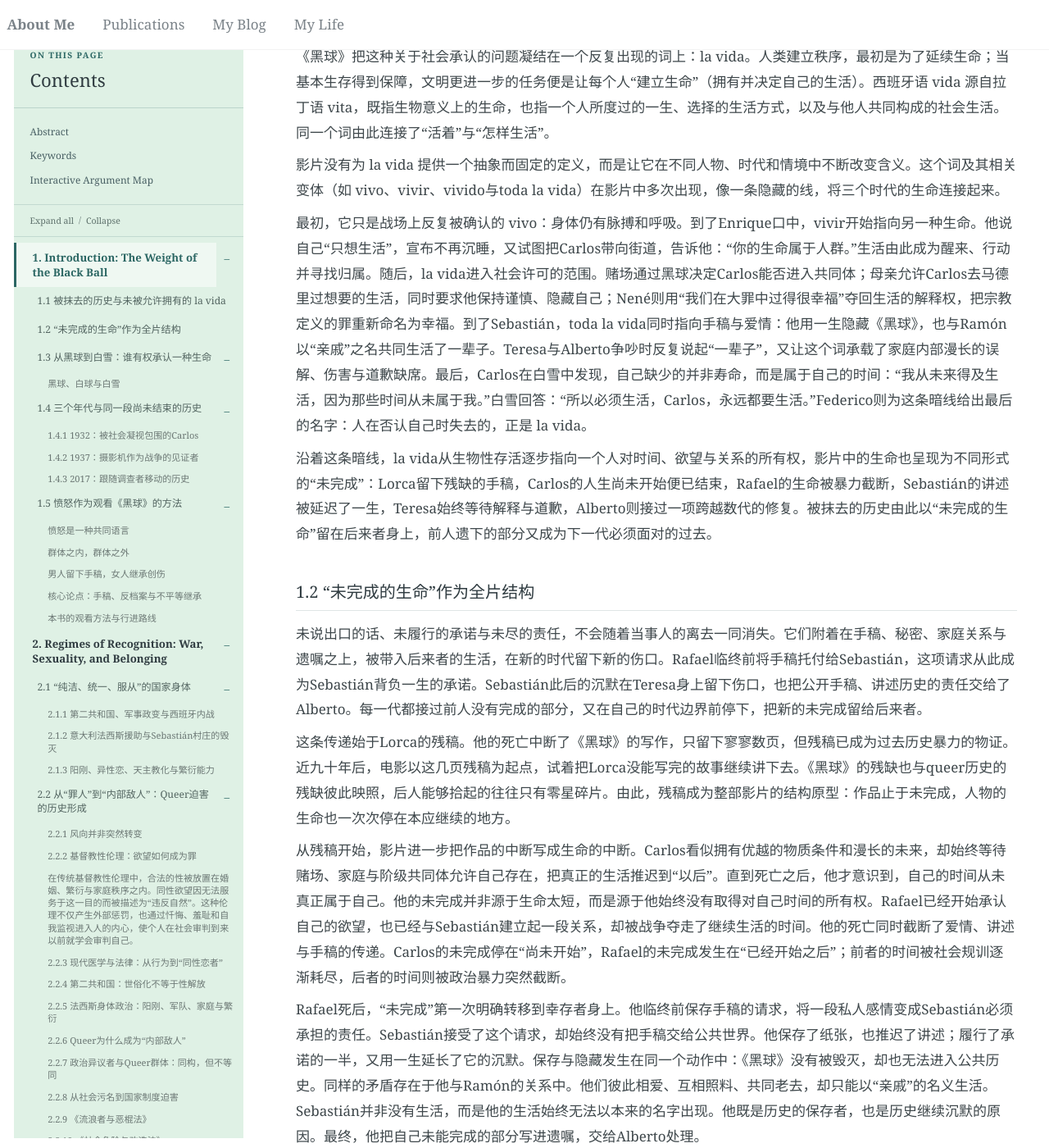
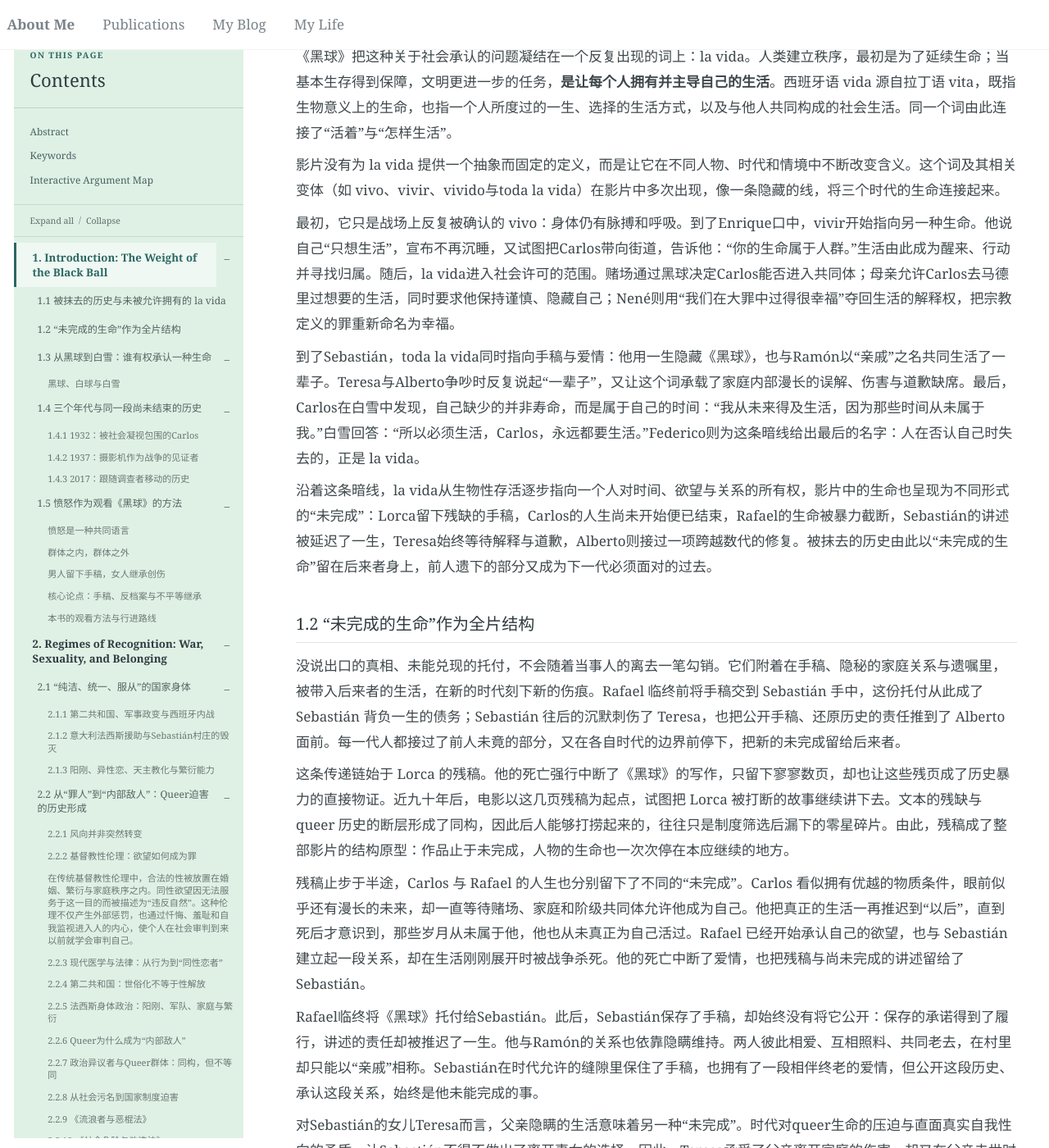
Before and after one commit to Cathylixi/Cathylixi.github.io, a Jekyll site: the page built from _posts/2026-11-10-la-bola-negra-review.md, in a window 1280 px wide and 1400 px high, scrolled down 3057 px. Shown: the whole window at 82% size. Built offline with Jekyll 4.4.1, drawn with Linux system fonts in a browser that asks for light colours; nearby versions of some CDN libraries; some of the changed text lies outside the part shown.

Commit message:
Publish La Bola Negra from Google Docs

```diff
--- a/_posts/2026-11-10-la-bola-negra-review.md
+++ b/_posts/2026-11-10-la-bola-negra-review.md
@@ -58,29 +58,35 @@ visualization_title: "《黑球》动态关系星图"
 
 历史抹除不一定非得靠烧毁档案或禁言。遗骨失踪、死亡漏登、伴侣关系遭到否认、公开哀悼受到限制，都会把一个人逐步排除出公共历史。亲友保存着他的遭遇，公共记录留下的却是一片空白。没有墓碑，死亡便无处安放；没有名分，爱情便被迫伪装成亲情或友情；没有讲述的出口，恐惧便沉淀为沉默与羞耻，继续传向下一代。
 
-历史可以被逐出公共视野，却不会因此消失。政府以“社会整体发展与安稳”为先，将个体寻求真相、正义与公共承认的权利置于次要位置。国家未曾处理的历史后果最终落在最无力承担的人身上，一个个渺小的个体及其后代被迫接过保存记忆、讲述历史、哀悼死者与追索正义的责任，同时承受随之而来的创伤代价。这种以和平为名的“集体和解”，要求受伤者保持缄默，以维持其他人不必面对过去的安稳生活。
+历史可以被逐出公共视野，却不会因此消失。政府以“社会整体发展与安稳”为先，将个体寻求真相、正义与公共承认的权利置于次要位置。这种以和平为名的“集体和解”，让国家未曾处理的历史后果最终落在最无力承担的人身上，受伤者被迫保持缄默，而一个个渺小的个体及其后代被迫接过保存记忆、讲述历史、哀悼死者与追索正义的责任，同时承受随之而来的创伤代价。
 
-当国家以和解之名走向未来，《黑球》却回过头来，把目光投向那些被公共历史留在过去的人。影片将“历史抹除”落实在三个时代、三个具体的人身上。贵族少爷Carlos在内战爆发前，就已经被阶级共同体与性规范以“同性恋”之名判定有罪；Sebastián本是没有明确政治立场的普通村民，却在村庄毁灭之后，于求生、复仇、迷茫与寻找归属的混杂冲动中进入弗朗哥阵营，并逐渐成为迫害他人的一部分；Alberto身在现代，依然承受着创伤代际传递的后果，生活在一种并不完全属于自己的痛苦之中。1932、1937与2017，社会制度不断更迭并取得进步，排斥机制也随时代改变形式，持续作用于个人生活。三个人身处不同的政治环境，拥有不同程度的话语资源与社会空间，却共同面对同一个问题：如何正视自己的生命，如何完整地承认自己。
+当国家以和解之名走向未来，《黑球》却回过头来，把目光投向那些被公共历史留在过去的人。影片将“历史抹除”落实在三个时代、三个具体的人身上。贵族少爷Carlos在内战爆发前，就已经被阶级共同体与性规范以“同性恋”之名判定有罪；Sebastián本是没有明确政治立场的普通村民，**村庄被毁后，在求生、复仇与寻找归属的混乱驱使下加入了佛朗哥阵营，最终沦为迫害体制的一环**；Alberto身在现代，依然承受着创伤代际传递的后果，生活在一种并不完全属于自己的痛苦之中。1932、1937与2017，社会制度不断更迭并取得进步，排斥机制也随时代改变形式，持续作用于个人生活。三个人身处不同的政治环境，拥有不同程度的话语资源与社会空间，却共同面对同一个问题：如何正视自己的生命，如何完整地承认自己。
 
 这些人的处境说明，宏大历史最终都会落到具体的身体与生活上。国家、宗教、家庭、阶级与性规范共同塑造他们如何理解自己，也决定他们能以何种身份被社会看见。社会承认意味着一个人能够以自己的名字公开存在，拥有自己的时间，坦然承认自己的关系，并安全地成为自己。
 
-《黑球》把这种关于社会承认的问题凝结在一个反复出现的词上：la vida。人类建立秩序，最初是为了延续生命；当基本生存得到保障，文明更进一步的任务便是让每个人“建立生命”（拥有并决定自己的生活）。西班牙语 vida 源自拉丁语 vita，既指生物意义上的生命，也指一个人所度过的一生、选择的生活方式，以及与他人共同构成的社会生活。同一个词由此连接了“活着”与“怎样生活”。
+《黑球》把这种关于社会承认的问题凝结在一个反复出现的词上：la vida。人类建立秩序，最初是为了延续生命；当基本生存得到保障，文明更进一步的任务，**是让每个人拥有并主导自己的生活**。西班牙语 vida 源自拉丁语 vita，既指生物意义上的生命，也指一个人所度过的一生、选择的生活方式，以及与他人共同构成的社会生活。同一个词由此连接了“活着”与“怎样生活”。
 
 影片没有为 la vida 提供一个抽象而固定的定义，而是让它在不同人物、时代和情境中不断改变含义。这个词及其相关变体（如 vivo、vivir、vivido与toda la vida）在影片中多次出现，像一条隐藏的线，将三个时代的生命连接起来。
 
-最初，它只是战场上反复被确认的 vivo：身体仍有脉搏和呼吸。到了Enrique口中，vivir开始指向另一种生命。他说自己“只想生活”，宣布不再沉睡，又试图把Carlos带向街道，告诉他：“你的生命属于人群。”生活由此成为醒来、行动并寻找归属。随后，la vida进入社会许可的范围。赌场通过黑球决定Carlos能否进入共同体；母亲允许Carlos去马德里过想要的生活，同时要求他保持谨慎、隐藏自己；Nené则用“我们在大罪中过得很幸福”夺回生活的解释权，把宗教定义的罪重新命名为幸福。到了Sebastián，toda la vida同时指向手稿与爱情：他用一生隐藏《黑球》，也与Ramón以“亲戚”之名共同生活了一辈子。Teresa与Alberto争吵时反复说起“一辈子”，又让这个词承载了家庭内部漫长的误解、伤害与道歉缺席。最后，Carlos在白雪中发现，自己缺少的并非寿命，而是属于自己的时间：“我从未来得及生活，因为那些时间从未属于我。”白雪回答：“所以必须生活，Carlos，永远都要生活。”Federico则为这条暗线给出最后的名字：人在否认自己时失去的，正是 la vida。
+最初，它只是战场上反复被确认的 vivo：身体仍有脉搏和呼吸。到了Enrique口中，vivir开始指向另一种生命。他说自己“只想生活”，宣布不再沉睡，又试图把Carlos带向街道，告诉他：“你的生命属于人群。”生活由此成为醒来、行动并寻找归属。随后，la vida进入社会许可的范围。赌场通过黑球决定Carlos能否进入共同体；母亲允许Carlos去马德里过想要的生活，同时要求他保持谨慎、隐藏自己；Nené则用“我们在大罪中过得很幸福”夺回生活的解释权，把宗教定义的罪重新命名为幸福。
+
+到了Sebastián，toda la vida同时指向手稿与爱情：他用一生隐藏《黑球》，也与Ramón以“亲戚”之名共同生活了一辈子。Teresa与Alberto争吵时反复说起“一辈子”，又让这个词承载了家庭内部漫长的误解、伤害与道歉缺席。最后，Carlos在白雪中发现，自己缺少的并非寿命，而是属于自己的时间：“我从未来得及生活，因为那些时间从未属于我。”白雪回答：“所以必须生活，Carlos，永远都要生活。”Federico则为这条暗线给出最后的名字：人在否认自己时失去的，正是 la vida。
 
 沿着这条暗线，la vida从生物性存活逐步指向一个人对时间、欲望与关系的所有权，影片中的生命也呈现为不同形式的“未完成”：Lorca留下残缺的手稿，Carlos的人生尚未开始便已结束，Rafael的生命被暴力截断，Sebastián的讲述被延迟了一生，Teresa始终等待解释与道歉，Alberto则接过一项跨越数代的修复。被抹去的历史由此以“未完成的生命”留在后来者身上，前人遗下的部分又成为下一代必须面对的过去。
 
 ### 1.2 “未完成的生命”作为全片结构
 
-未说出口的话、未履行的承诺与未尽的责任，不会随着当事人的离去一同消失。它们附着在手稿、秘密、家庭关系与遗嘱之上，被带入后来者的生活，在新的时代留下新的伤口。Rafael临终前将手稿托付给Sebastián，这项请求从此成为Sebastián背负一生的承诺。Sebastián此后的沉默在Teresa身上留下伤口，也把公开手稿、讲述历史的责任交给了Alberto。每一代都接过前人没有完成的部分，又在自己的时代边界前停下，把新的未完成留给后来者。
+没说出口的真相、未能兑现的托付，不会随着当事人的离去一笔勾销。它们附着在手稿、隐秘的家庭关系与遗嘱里，被带入后来者的生活，在新的时代刻下新的伤痕。Rafael 临终前将手稿交到 Sebastián 手中，这份托付从此成了 Sebastián 背负一生的债务；Sebastián 往后的沉默刺伤了 Teresa，也把公开手稿、还原历史的责任推到了 Alberto 面前。每一代人都接过了前人未竟的部分，又在各自时代的边界前停下，把新的未完成留给后来者。
 
-这条传递始于Lorca的残稿。他的死亡中断了《黑球》的写作，只留下寥寥数页，但残稿已成为过去历史暴力的物证。近九十年后，电影以这几页残稿为起点，试着把Lorca没能写完的故事继续讲下去。《黑球》的残缺也与queer历史的残缺彼此映照，后人能够拾起的往往只有零星碎片。由此，残稿成为整部影片的结构原型：作品止于未完成，人物的生命也一次次停在本应继续的地方。
+这条传递链始于 Lorca 的残稿。他的死亡强行中断了《黑球》的写作，只留下寥寥数页，却也让这些残页成了历史暴力的直接物证。近九十年后，电影以这几页残稿为起点，试图把 Lorca 被打断的故事继续讲下去。文本的残缺与 queer 历史的断层形成了同构，因此后人能够打捞起来的，往往只是制度筛选后漏下的零星碎片。由此，残稿成了整部影片的结构原型：作品止于未完成，人物的生命也一次次停在本应继续的地方。
 
-从残稿开始，影片进一步把作品的中断写成生命的中断。Carlos看似拥有优越的物质条件和漫长的未来，却始终等待赌场、家庭与阶级共同体允许自己存在，把真正的生活推迟到“以后”。直到死亡之后，他才意识到，自己的时间从未真正属于自己。他的未完成并非源于生命太短，而是源于他始终没有取得对自己时间的所有权。Rafael已经开始承认自己的欲望，也已经与Sebastián建立起一段关系，却被战争夺走了继续生活的时间。他的死亡同时截断了爱情、讲述与手稿的传递。Carlos的未完成停在“尚未开始”，Rafael的未完成发生在“已经开始之后”；前者的时间被社会规训逐渐耗尽，后者的时间则被政治暴力突然截断。
+残稿止步于半途，Carlos 与 Rafael 的人生也分别留下了不同的“未完成”。Carlos 看似拥有优越的物质条件，眼前似乎还有漫长的未来，却一直等待赌场、家庭和阶级共同体允许他成为自己。他把真正的生活一再推迟到“以后”，直到死后才意识到，那些岁月从未属于他，他也从未真正为自己活过。Rafael 已经开始承认自己的欲望，也与 Sebastián 建立起一段关系，却在生活刚刚展开时被战争杀死。他的死亡中断了爱情，也把残稿与尚未完成的讲述留给了 Sebastián。
 
-Rafael死后，“未完成”第一次明确转移到幸存者身上。他临终前保存手稿的请求，将一段私人感情变成Sebastián必须承担的责任。Sebastián接受了这个请求，却始终没有把手稿交给公共世界。他保存了纸张，也推迟了讲述；履行了承诺的一半，又用一生延长了它的沉默。保存与隐藏发生在同一个动作中：《黑球》没有被毁灭，却也无法进入公共历史。同样的矛盾存在于他与Ramón的关系中。他们彼此相爱、互相照料、共同老去，却只能以“亲戚”的名义生活。Sebastián并非没有生活，而是他的生活始终无法以本来的名字出现。他既是历史的保存者，也是历史继续沉默的原因。最终，他把自己未能完成的部分写进遗嘱，交给Alberto处理。
+Rafael临终将《黑球》托付给Sebastián。此后，Sebastián保存了手稿，却始终没有将它公开：保存的承诺得到了履行，讲述的责任却被推迟了一生。他与Ramón的关系也依靠隐瞒维持。两人彼此相爱、互相照料、共同老去，在村里却只能以“亲戚”相称。Sebastián在时代允许的缝隙里保住了手稿，也拥有了一段相伴终老的爱情，但公开这段历史、承认这段关系，始终是他未能完成的事。
+
+对Sebastián的女儿Teresa而言，父亲隐瞒的生活意味着另一种“未完成”。时代对queer生命的压迫与直面真实自我性向的矛盾，让Sebastián不得不做出了离开妻女的选择。因此，Teresa承受了父亲离开家庭的伤害，却又在父亲去世时依然没有等到解释与道歉，于是浑浑噩噩不愿提起家庭创伤。而Sebastián的孙子Alberto，则得到了遗嘱和残稿的其他部分，让同为queer群体的孙子继续调查、公开和讲述过去。
+
+直到去世前，他才通过遗嘱将手稿交给Alberto，让孙子继续调查、公开和讲述过去。继承由此显出不平等：Alberto得到手稿和追查真相的机会，Teresa却仍然面对父亲没有回应的伤痛。Sebastián为历史留下了继续讲述的可能，也留下了一笔再无法亲自偿还的情感债务。
 
 Sebastián去世后，这份未完成被不均等地分给了下一代。Teresa继承的是父亲的离开、长久的沉默，以及始终没有等到的解释与道歉；Alberto继承的则是手稿、遗嘱和追查真相的权力。一个承担秘密造成的伤害，另一个获得打开秘密的钥匙。Sebastián为了保护自己的身份、爱情与承诺作出的选择，也把痛苦带进了家庭。对queer生命的压迫，其后果由此越过queer主体，进入亲密关系与代际关系之中。在这个家庭里，男人之间的承诺被保存为手稿，女人却承担了被遗弃、等待与照料的后果。到了Teresa这里，“未完成”已经从历史秘密转化为一笔迟迟没有偿还的情感债务。
 
```
